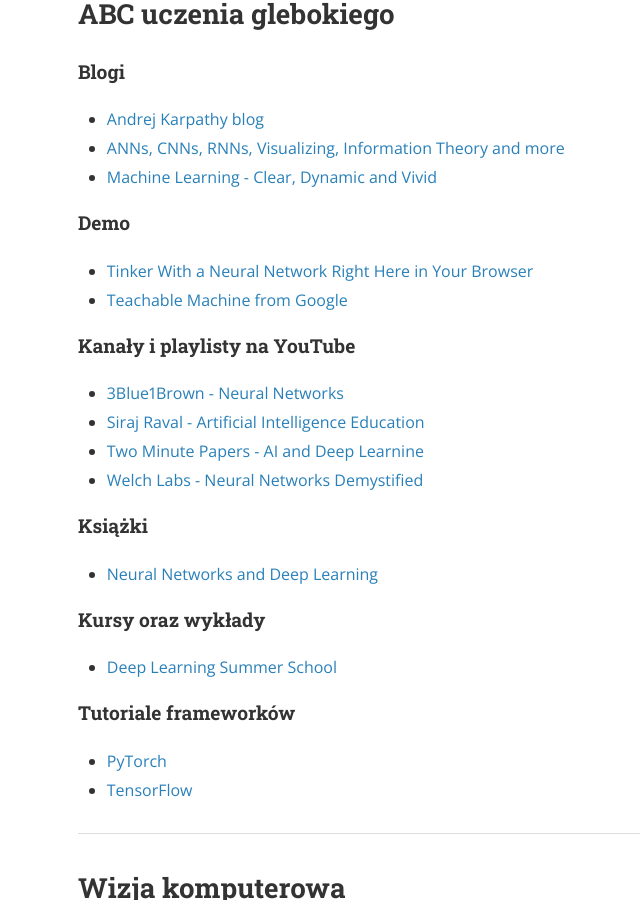
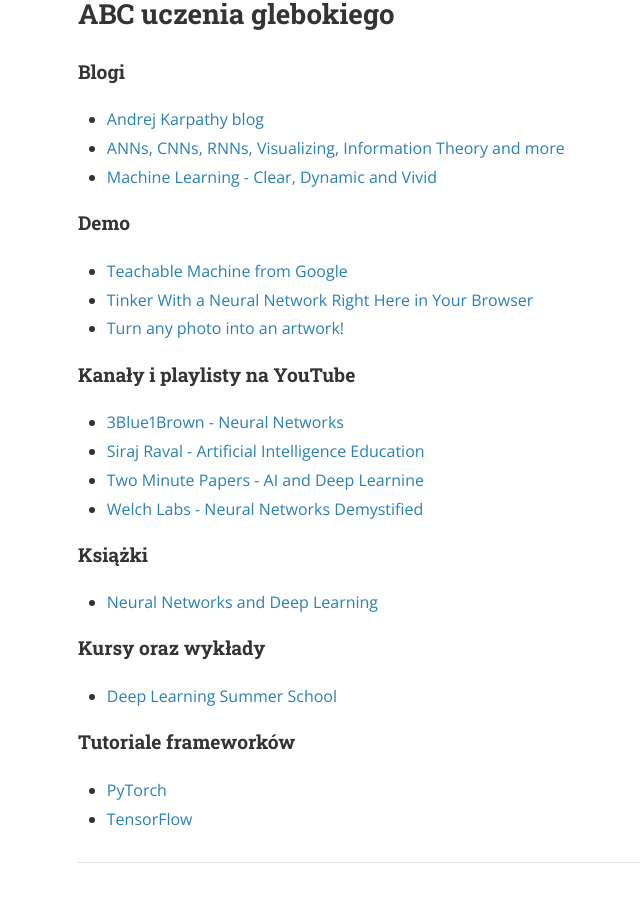
Before and after one commit to jpowie01/GradientPG, a Jekyll site: the page built from baza-wiedzy.md, in a window 1280 px wide and 900 px high, scrolled down 619 px. Shown: the whole window, without its empty margins (194-834 px from the left). Built offline with Jekyll 4.4.1, drawn with Linux system fonts in a browser that asks for light colours; nearby versions of some CDN libraries.

Commit message:
Dodaj style transfer demo do bazy wiedzy

```diff
--- a/baza-wiedzy.md
+++ b/baza-wiedzy.md
@@ -24,8 +24,9 @@
 - [Machine Learning - Clear, Dynamic and Vivid](https://distill.pub/)
 
 #### Demo
+- [Teachable Machine from Google](https://teachablemachine.withgoogle.com/)
 - [Tinker With a Neural Network Right Here in Your Browser](http://playground.tensorflow.org/#activation=tanh&batchSize=10&dataset=circle&regDataset=reg-plane&learningRate=0.03&regularizationRate=0&noise=0&networkShape=4,2&seed=0.79386&showTestData=false&discretize=false&percTrainData=50&x=true&y=true&xTimesY=false&xSquared=false&ySquared=false&cosX=false&sinX=false&cosY=false&sinY=false&collectStats=false&problem=classification&initZero=false&hideText=false)
-- [Teachable Machine from Google](https://teachablemachine.withgoogle.com/)
+- [Turn any photo into an artwork!](https://deepart.io/)
 
 #### Kanały i playlisty na YouTube
 - [3Blue1Brown - Neural Networks](https://www.youtube.com/playlist?list=PLZHQObOWTQDNU6R1_67000Dx_ZCJB-3pi)
```
